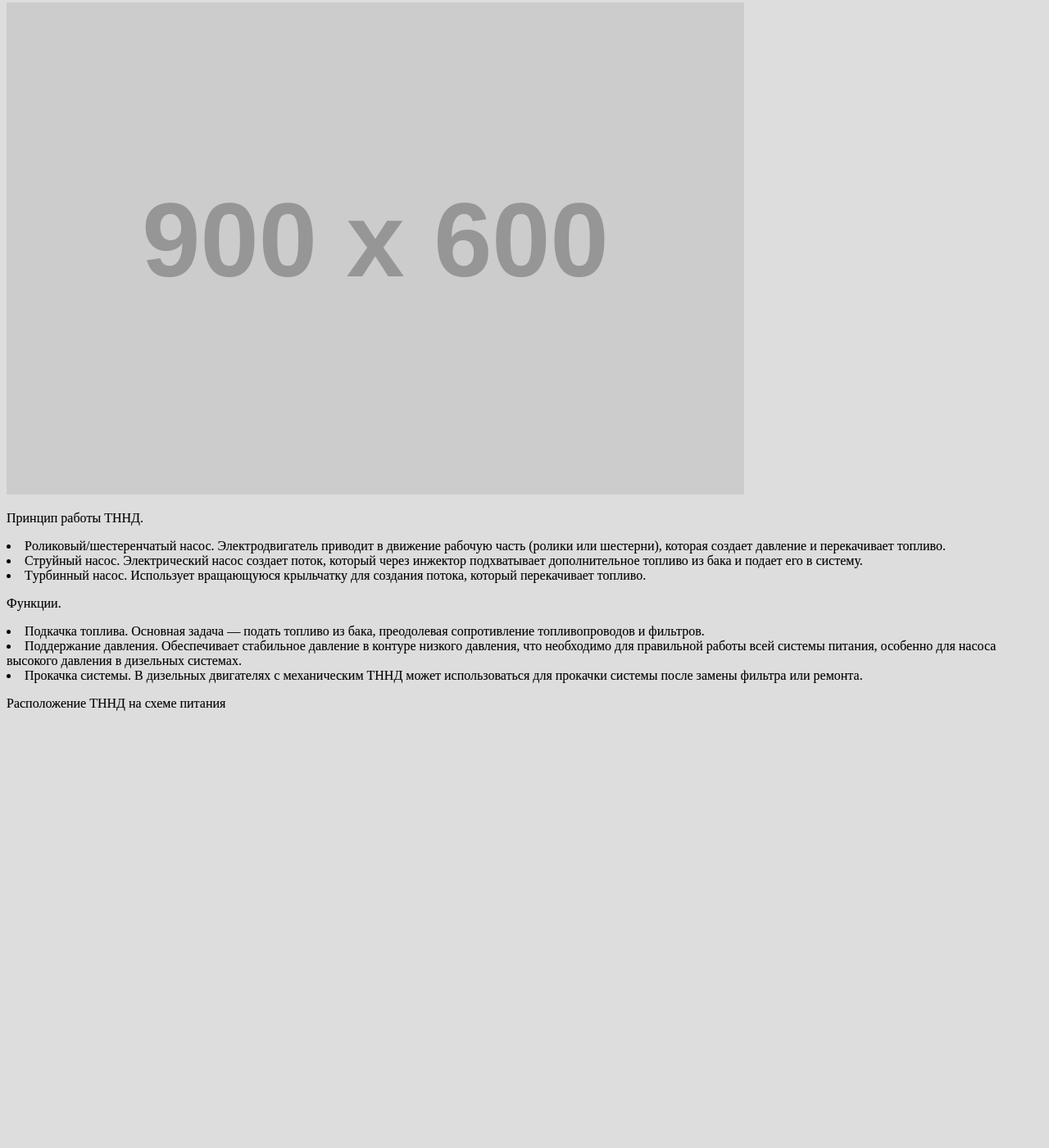
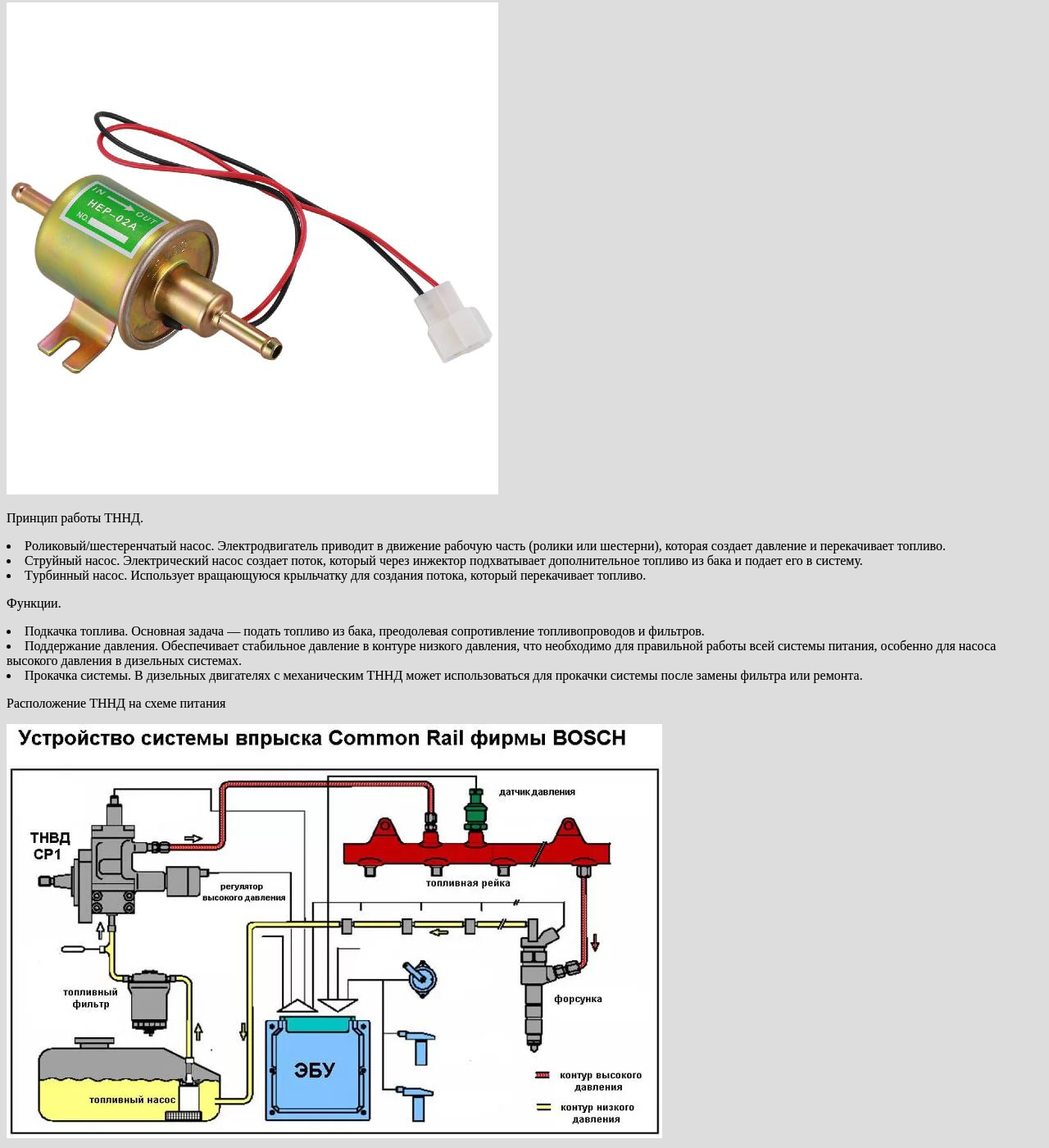
Before and after one commit to PocketSFabuser/maxim-zadneprivodny, a plain HTML site: page masos.html in a window 1280 px wide. Shown: the part 492-1892 px from the top of the page at 82% size. Before the commit the page ends 1375 px from the top, so only its background shows below. Drawn offline with Linux system fonts and the light colour scheme; placeholder pictures from the web are drawn by us.

Commit message:
some fixes

```diff
--- a/masos.html
+++ b/masos.html
@@ -78,7 +78,7 @@
             <div class="image-wrapper">
                 <img
                     class="zoomable"
-                    src="https://via.placeholder.com/900x600?text=%D0%9D%D0%B0%D1%81%D0%BE%D1%81"
+                    src="./assets/nasos.jpg"
                     alt="Изображение топливного насоса"
                 />
             </div>
@@ -100,6 +100,13 @@
             </li>
 
             <p> Расположение ТННД на схеме питания </p>
+            <div class="image-wrapper">
+                <img
+                    class="zoomable"
+                    src="./assets/scheme01.webp"
+                    alt="Изображение топливного насоса на схеме питания"
+                />
+            </div>
         </div>
         <!-- Overlay container for enlarged image -->
         <div class="zoom-overlay" id="zoomOverlay" aria-hidden="true">
```
Also changed, not shown: assets/nasos.jpg (added), assets/scheme01.webp (added), assets/scheme02.jpg (added).
